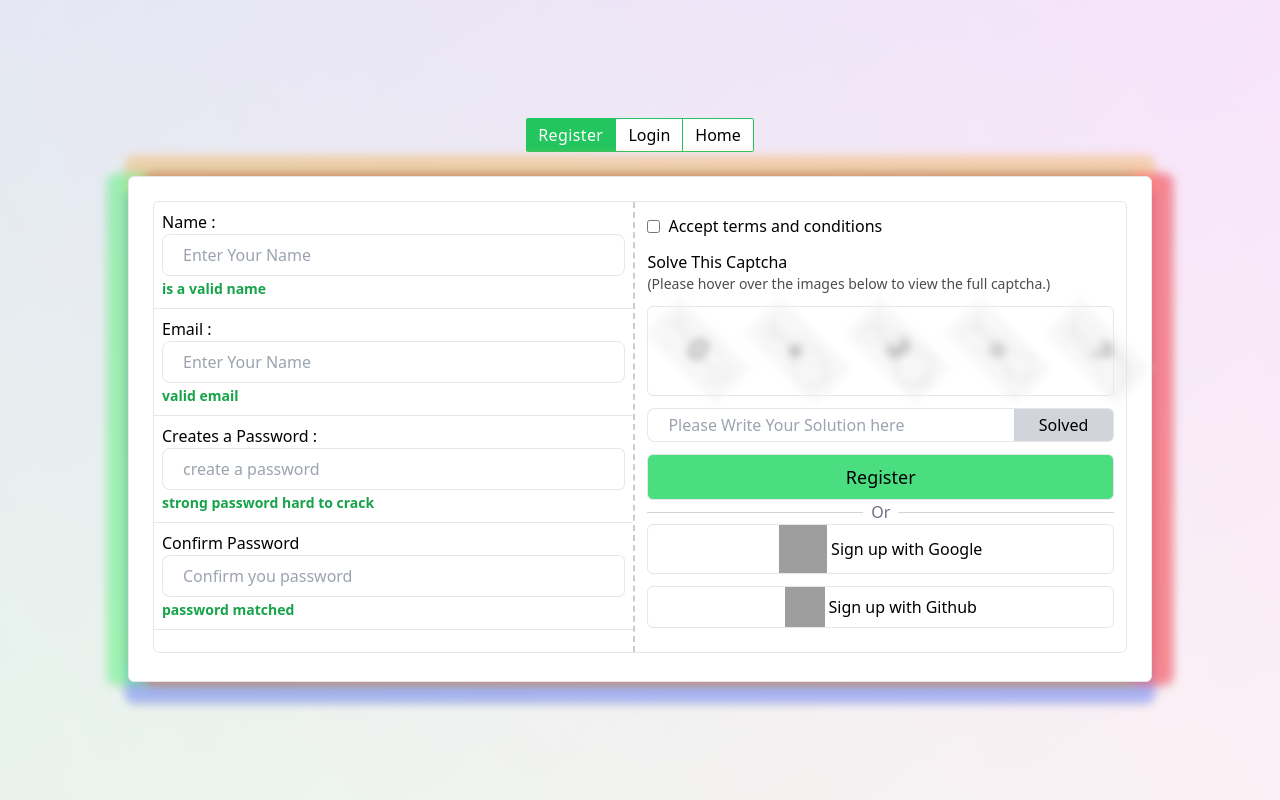
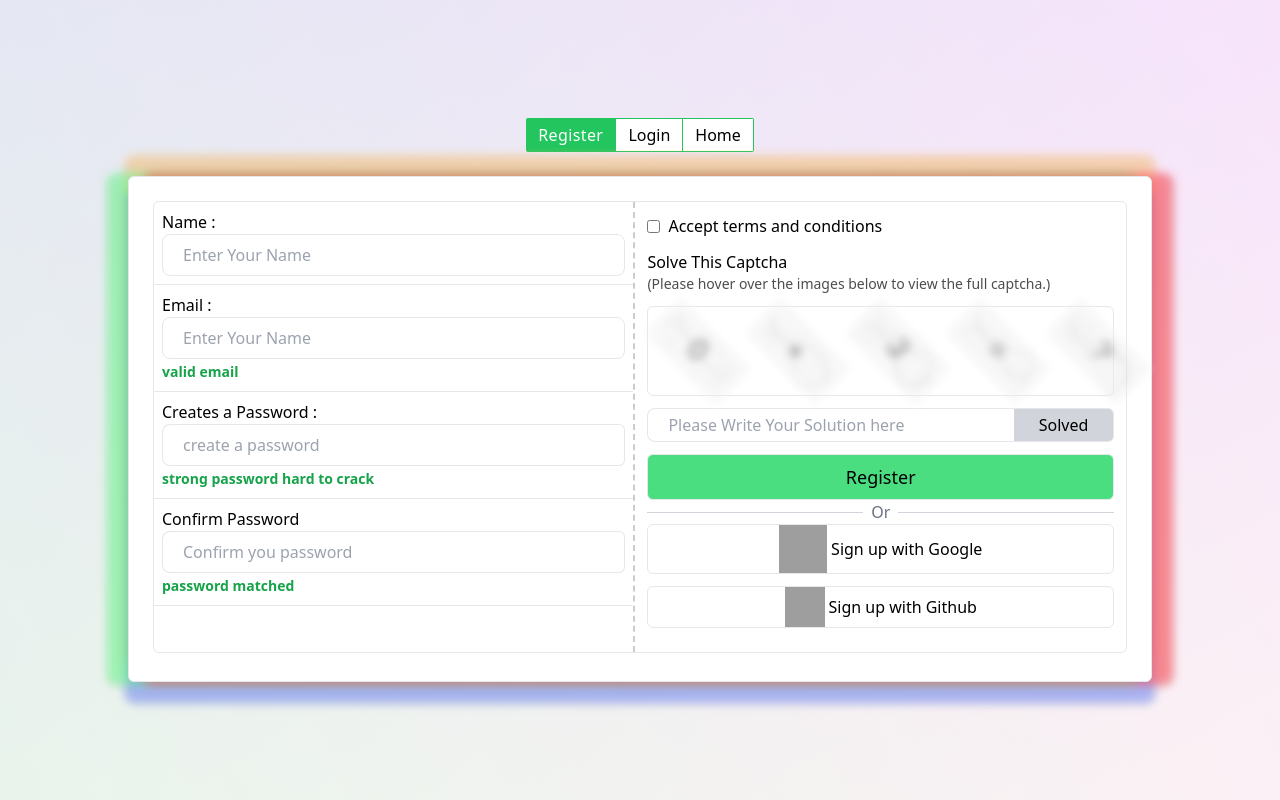
Before and after one commit to ArifMiah07/Portfolio-Arif-Miah, a React (Vite) app: page /v4/register in a window 1280 px wide. Built offline with nearby package versions, Linux system fonts and the light colour scheme; grey boxes are pictures that could not be loaded; a web font is replaced by a local one.

Commit message:
working on name validation

```diff
--- a/src/Version/version4/pages/auth/register.jsx
+++ b/src/Version/version4/pages/auth/register.jsx
@@ -18,6 +18,7 @@ export default function Register() {
   const [createPassword, setCreatePassword] = useState("");
   const [confirmPassword, setConfirmPassword] = useState("");
   const [checkValidName, setCheckValidName] = useState("");
+  const [isValidName, setIsValidName] = useState(false);
 
   /**
    * ++++++++++++++++++++++++++++++++++++++++++
@@ -42,11 +43,16 @@ export default function Register() {
   // check name validation
   useEffect(() => {
     const handleNameValidation = () => {
-      setCheckValidName(String("test"));
+      const validName = String(checkValidName).trim().toLowerCase();
+      if (validName) {
+        setIsValidName(true);
+        setCheckValidName(String(checkValidName).trim());
+      }
+      // console.log("valid name: ", validName);
     };
 
-    return handleNameValidation;
-  }, []);
+    handleNameValidation();
+  }, [checkValidName]);
 
   /**
    * ++++++++++++++++++++++++++++++++++++++++++
@@ -90,7 +96,7 @@ export default function Register() {
   // console.log(currentLocation);
   // console.log("ans: ", checkCaptchaSolution);
   // valid name
-  console.log(checkValidName);
+  // console.log(checkValidName);
 
   return (
     // this is register page
@@ -151,14 +157,23 @@ export default function Register() {
                 type="text"
                 name="name"
                 required
-                onChange={(e)=> {setCheckValidName(e.target.value)}}
+                onChange={(e) => {
+                  setCheckValidName(e.target.value);
+                }}
                 // value={name}
                 placeholder="Enter Your Name"
                 className="outline-none border rounded-lg px-5 py-2 w-full   "
               />
-              <span className="text-green-600 text-pretty text-sm font-semibold ">
-                is a valid name {""}
-              </span>
+              {/* show Name validation msg */}
+              {checkValidName && (
+                <span className="text-green-600 text-pretty text-sm font-semibold ">
+                  {isValidName && (
+                    <span>
+                      &apos;{checkValidName}&apos; is a valid name {""}
+                    </span>
+                  )}
+                </span>
+              )}
             </label>
             {/* email section */}
             <label
```
